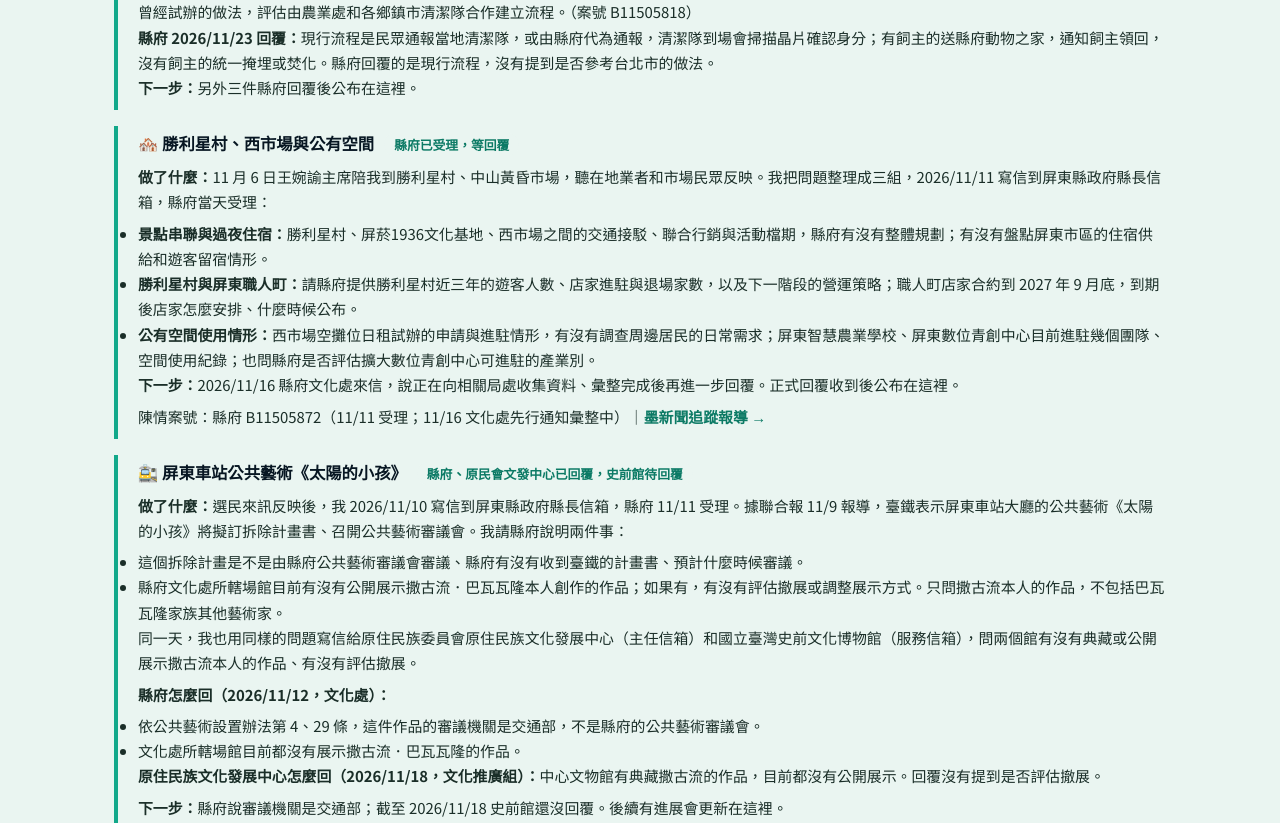
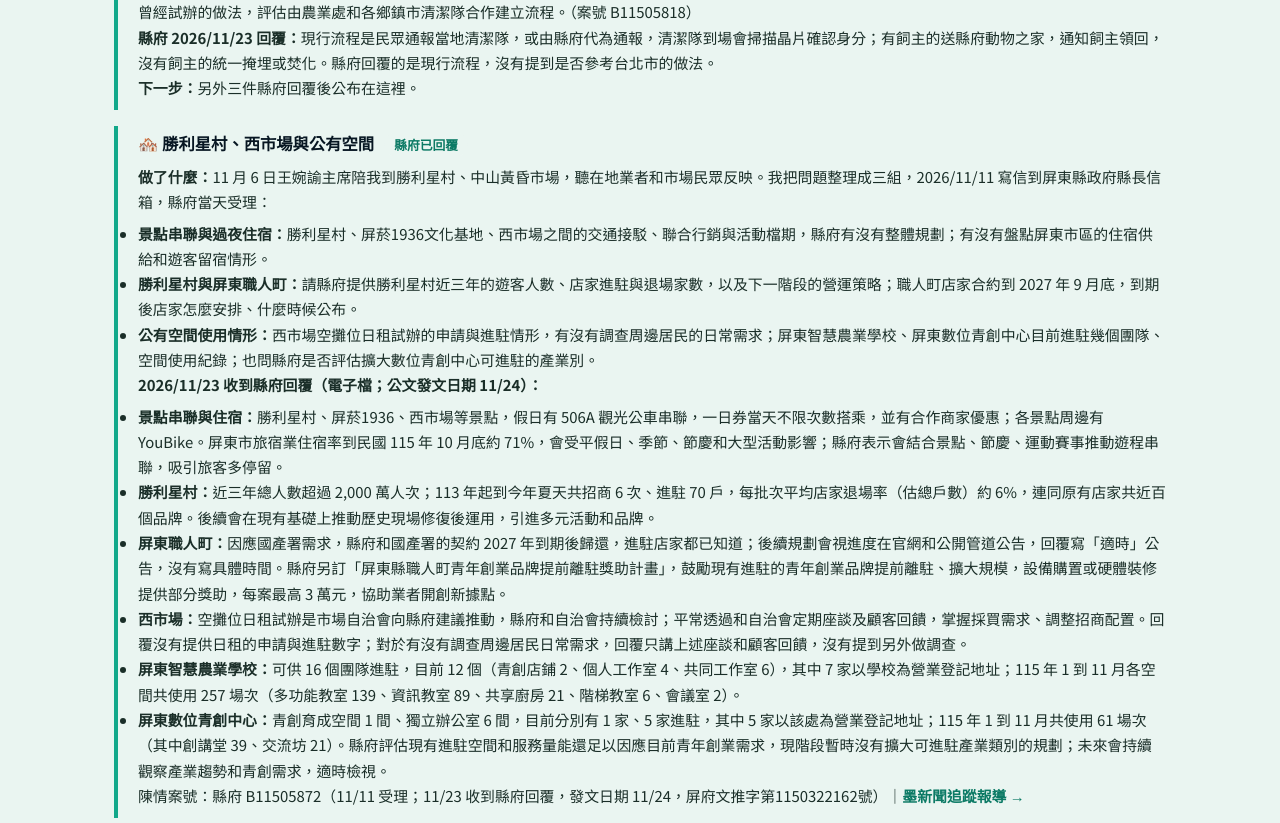
Before and after one commit to ziangyou/ziangyou.github.io, a plain HTML site: page index.html in a window 1280 px wide. Shown: the part 5001-5824 px from the top of the page. Drawn offline with Linux system fonts and the light colour scheme; a script that the page names is missing.

Commit message:
問政進度：B11505872 勝利星村、西市場與公有空間 縣府 11/23 回覆
Co-Authored-By: Claude Opus 5.5 <noreply@anthropic.com>

```diff
--- a/index.html
+++ b/index.html
@@ -656,15 +656,23 @@ src="https://www.facebook.com/tr?id=1782786306235550&ev=PageView&noscript=1"
       <p><strong>下一步：</strong>另外三件縣府回覆後公布在這裡。</p>
     </div>
     <div class="stance-block">
-      <h3>🏘️ 勝利星村、西市場與公有空間<span style="font-size:.8rem;font-weight:700;margin-left:10px;padding:2px 10px;border-radius:20px;background:var(--pale);color:var(--teal-dark)">縣府已受理，等回覆</span></h3>
+      <h3>🏘️ 勝利星村、西市場與公有空間<span style="font-size:.8rem;font-weight:700;margin-left:10px;padding:2px 10px;border-radius:20px;background:var(--pale);color:var(--teal-dark)">縣府已回覆</span></h3>
       <p><strong>做了什麼：</strong>11 月 6 日王婉諭主席陪我到勝利星村、中山黃昏市場，聽在地業者和市場民眾反映。我把問題整理成三組，2026/11/11 寫信到屏東縣政府縣長信箱，縣府當天受理：</p>
       <ul>
         <li><strong>景點串聯與過夜住宿：</strong>勝利星村、屏菸1936文化基地、西市場之間的交通接駁、聯合行銷與活動檔期，縣府有沒有整體規劃；有沒有盤點屏東市區的住宿供給和遊客留宿情形。</li>
         <li><strong>勝利星村與屏東職人町：</strong>請縣府提供勝利星村近三年的遊客人數、店家進駐與退場家數，以及下一階段的營運策略；職人町店家合約到 2027 年 9 月底，到期後店家怎麼安排、什麼時候公布。</li>
         <li><strong>公有空間使用情形：</strong>西市場空攤位日租試辦的申請與進駐情形，有沒有調查周邊居民的日常需求；屏東智慧農業學校、屏東數位青創中心目前進駐幾個團隊、空間使用紀錄；也問縣府是否評估擴大數位青創中心可進駐的產業別。</li>
       </ul>
-      <p><strong>下一步：</strong>2026/11/16 縣府文化處來信，說正在向相關局處收集資料、彙整完成後再進一步回覆。正式回覆收到後公布在這裡。</p>
-      <p class="cite">陳情案號：縣府 B11505872（11/11 受理；11/16 文化處先行通知彙整中）｜<a href="https://more-news.tw/765398/" target="_blank" rel="noopener">墨新聞追蹤報導 →</a></p>
+      <p><strong>2026/11/23 收到縣府回覆（電子檔；公文發文日期 11/24）：</strong></p>
+      <ul>
+        <li><strong>景點串聯與住宿：</strong>勝利星村、屏菸1936、西市場等景點，假日有 506A 觀光公車串聯，一日券當天不限次數搭乘，並有合作商家優惠；各景點周邊有 YouBike。屏東市旅宿業住宿率到民國 115 年 10 月底約 71%，會受平假日、季節、節慶和大型活動影響；縣府表示會結合景點、節慶、運動賽事推動遊程串聯，吸引旅客多停留。</li>
+        <li><strong>勝利星村：</strong>近三年總人數超過 2,000 萬人次；113 年起到今年夏天共招商 6 次、進駐 70 戶，每批次平均店家退場率（估總戶數）約 6%，連同原有店家共近百個品牌。後續會在現有基礎上推動歷史現場修復後運用，引進多元活動和品牌。</li>
+        <li><strong>屏東職人町：</strong>因應國產署需求，縣府和國產署的契約 2027 年到期後歸還，進駐店家都已知道；後續規劃會視進度在官網和公開管道公告，回覆寫「適時」公告，沒有寫具體時間。縣府另訂「屏東縣職人町青年創業品牌提前離駐獎助計畫」，鼓勵現有進駐的青年創業品牌提前離駐、擴大規模，設備購置或硬體裝修提供部分獎助，每案最高 3 萬元，協助業者開創新據點。</li>
+        <li><strong>西市場：</strong>空攤位日租試辦是市場自治會向縣府建議推動，縣府和自治會持續檢討；平常透過和自治會定期座談及顧客回饋，掌握採買需求、調整招商配置。回覆沒有提供日租的申請與進駐數字；對於有沒有調查周邊居民日常需求，回覆只講上述座談和顧客回饋，沒有提到另外做調查。</li>
+        <li><strong>屏東智慧農業學校：</strong>可供 16 個團隊進駐，目前 12 個（青創店鋪 2、個人工作室 4、共同工作室 6），其中 7 家以學校為營業登記地址；115 年 1 到 11 月各空間共使用 257 場次（多功能教室 139、資訊教室 89、共享廚房 21、階梯教室 6、會議室 2）。</li>
+        <li><strong>屏東數位青創中心：</strong>青創育成空間 1 間、獨立辦公室 6 間，目前分別有 1 家、5 家進駐，其中 5 家以該處為營業登記地址；115 年 1 到 11 月共使用 61 場次（其中創講堂 39、交流坊 21）。縣府評估現有進駐空間和服務量能還足以因應目前青年創業需求，現階段暫時沒有擴大可進駐產業類別的規劃；未來會持續觀察產業趨勢和青創需求，適時檢視。</li>
+      </ul>
+      <p class="cite">陳情案號：縣府 B11505872（11/11 受理；11/23 收到縣府回覆，發文日期 11/24，屏府文推字第1150322162號）｜<a href="https://more-news.tw/765398/" target="_blank" rel="noopener">墨新聞追蹤報導 →</a></p>
     </div>
     <div class="stance-block">
       <h3>🚉 屏東車站公共藝術《太陽的小孩》<span style="font-size:.8rem;font-weight:700;margin-left:10px;padding:2px 10px;border-radius:20px;background:var(--pale);color:var(--teal-dark)">縣府、原民會文發中心已回覆，史前館待回覆</span></h3>
```
Also changed, not shown: policies/progress.html (+11 -3 lines), taiwan-forward-pingtung.html (+1 -1 lines).
